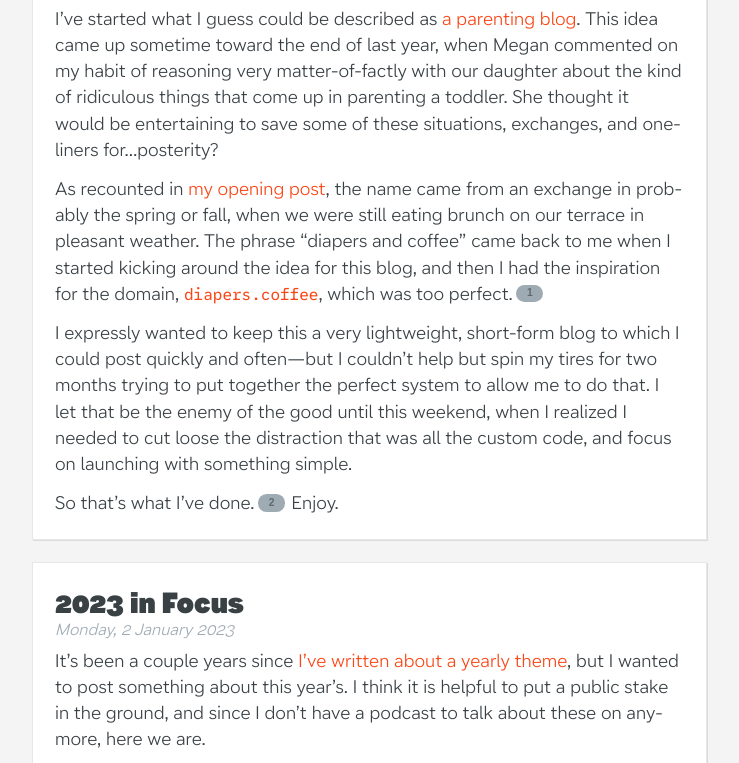
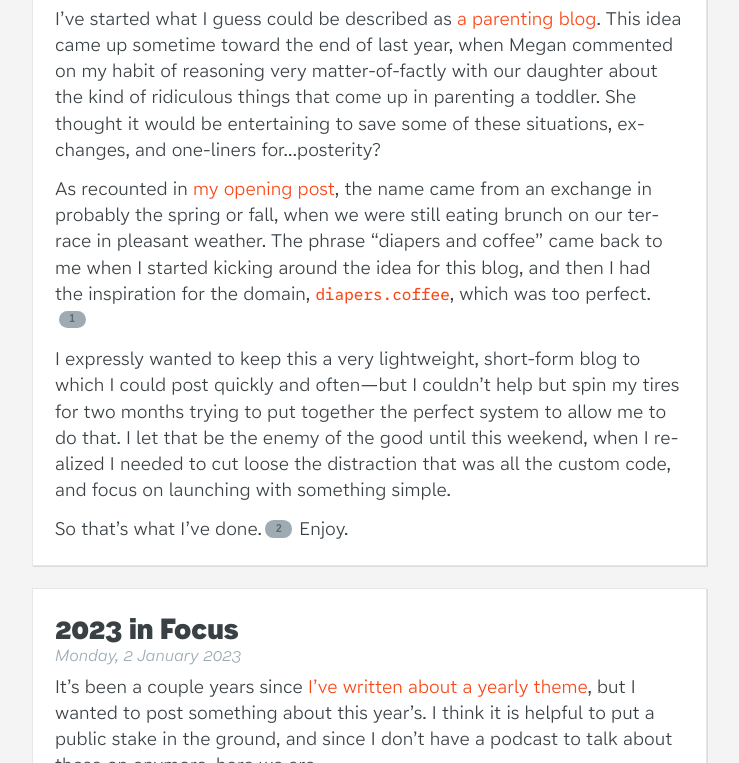
Before and after one commit to slunsford/seanlunsford.com, an Eleventy site: page src/index.njk in a window 1280 px wide. Shown: the part 179-942 px from the top of the page, without its empty margins (271-1010 px from the left). Built offline with nearby package versions, Linux system fonts and the light colour scheme; Eleventy itself is replaced by a stand-in of ours; files that its build step writes are made by us from their sources; a web font is replaced by a local one; what eleventy-plugin-dynamic-categories would draw is missing.

Commit message:
Use static font for text sizes

```diff
--- a/assets/css/fonts.css
+++ b/assets/css/fonts.css
@@ -26,53 +26,40 @@
 }
 
 @font-face {
-	font-family: 'Lang Gothic';
-	src: url('/assets/fonts/ATLangGothic-Regular.woff2') format('woff2');
+	font-family: 'Name Sans Text';
+	src: url('/assets/fonts/ATNameSansText-Light.woff2') format('woff2');
+	font-weight: 300;
+}
+
+@font-face {
+	font-family: 'Name Sans Text';
+	src: url('/assets/fonts/ATNameSansText-LightItalic.woff2') format('woff2');
+	font-weight: 300;
+	font-style: italic;
+}
+
+@font-face {
+	font-family: 'Name Sans Text';
+	src: url('/assets/fonts/ATNameSansText-Regular.woff2') format('woff2');
 	font-weight: 400;
 }
 
 @font-face {
-	font-family: 'Lang Gothic';
-	src: url('/assets/fonts/ATLangGothic-RegularItalic.woff2') format('woff2');
+	font-family: 'Name Sans Text';
+	src: url('/assets/fonts/ATNameSansText-Italic.woff2') format('woff2');
 	font-weight: 400;
 	font-style: italic;
 }
 
 @font-face {
-	font-family: 'Lang Gothic';
-	src: url('/assets/fonts/ATLangGothic-Medium.woff2') format('woff2');
-	font-weight: 500;
-}
-
-@font-face {
-	font-family: 'Lang Gothic';
-	src: url('/assets/fonts/ATLangGothic-MediumItalic.woff2') format('woff2');
-	font-weight: 500;
-	font-style: italic;
-}
-
-@font-face {
-	font-family: 'Lang Gothic';
-	src: url('/assets/fonts/ATLangGothic-Bold.woff2') format('woff2');
+	font-family: 'Name Sans Text';
+	src: url('/assets/fonts/ATNameSansText-Bold.woff2') format('woff2');
 	font-weight: 700;
 }
 
 @font-face {
-	font-family: 'Lang Gothic';
-	src: url('/assets/fonts/ATLangGothic-BoldItalic.woff2') format('woff2');
+	font-family: 'Name Sans Text';
+	src: url('/assets/fonts/ATNameSansText-BoldItalic.woff2') format('woff2');
 	font-weight: 700;
 	font-style: italic;
 }
-
-@font-face {
-	font-family: 'Lang Gothic';
-	src: url('/assets/fonts/ATLangGothic-ExtraBold.woff2') format('woff2');
-	font-weight: 800;
-}
-
-@font-face {
-	font-family: 'Lang Gothic';
-	src: url('/assets/fonts/ATLangGothic-ExtraBoldItalic.woff2') format('woff2');
-	font-weight: 800;
-	font-style: italic;
-}
--- a/assets/css/style.css
+++ b/assets/css/style.css
@@ -12,8 +12,10 @@
   --accent-color: #fa4616;
 
   --default-font-features: "onum";
-  --small-caps: var(--default-font-features), "c2sc", "smcp";
+  --small-caps: var(--default-font-features), "smcp";
+  --all-small-caps: var(--default-font-features), "c2sc", "smcp";
 
+  --sans-text: 'Name Sans Text', sans-serif;
   --sans: 'Name Sans', sans-serif;
   --slab: Lang, serif;
   --mono: 'Name Mono', monospace;
@@ -85,12 +87,14 @@
 
 h1 {
   font-size: var(--font-size-plus-3);
-  font-weight: 1000;
+  font-weight: 900;
 }
 
 h2 {
+  font-family: var(--slab);
   font-size: var(--font-size-plus-2);
-  font-weight: 800;
+  font-weight: 700;
+  font-feature-settings: var(--default-font-features), 'smcp';
 }
 
 h3 {
@@ -123,6 +127,7 @@
   -webkit-hyphens: auto;
   hyphens: auto;
   hanging-punctuation: first;
+  font-family: var(--sans-text);
 }
 
 code,
@@ -161,13 +166,13 @@
 } */
 
 acronym, .small-caps {
-  font-feature-settings: var(--small-caps);
+  font-feature-settings: var(--all-small-caps);
 }
 
 .nav,
 .pagination,
 .site-footer {
-  font-feature-settings: var(--small-caps);
+  font-feature-settings: var(--all-small-caps);
 }
 
 blockquote {
@@ -384,7 +389,7 @@
 
 .site-description {
   margin: 0;
-  font-family: var(--sans);
+  font-family: var(--sans-text);
   font-size: var(--font-size-minus-1);
   font-weight: 300;
   font-style: italic;
@@ -401,7 +406,7 @@
   font-family: var(--slab);
   font-size: var(--font-size-minus-1);
   font-weight: 300;
-  font-feature-settings: var(--small-caps);
+  font-feature-settings: var(--all-small-caps);
   letter-spacing: 1px;
 }
 
@@ -516,6 +521,7 @@
 }
 
 .post-meta {
+  font-family: var(--sans-text);
   font-size: var(--font-size-minus-1);
   color: var(--secondary-text-color);
   font-weight: 300;
@@ -562,9 +568,9 @@
   margin: 0;
   font-family: var(--sans);
   font-size: var(--font-size-plus-5);
-  font-weight: 200;
+  font-weight: 100;
   font-style: normal;
-  font-feature-settings: var(--small-caps);
+  /* font-feature-settings: var(--all-small-caps); */
 }
 
 .tag-image {
@@ -572,6 +578,7 @@
 }
 
 .collection-description {
+  font-family: var(--sans-text);
   font-size: var(--font-size-minus-1);
   font-style: italic;
   font-weight: 300;
```
Also changed, not shown: assets/fonts/ATNameSansText-Bold.woff2 (added), assets/fonts/ATNameSansText-BoldItalic.woff2 (added), assets/fonts/ATNameSansText-Italic.woff2 (added), assets/fonts/ATNameSansText-Light.woff2 (added), assets/fonts/ATNameSansText-LightItalic.woff2 (added), assets/fonts/ATNameSansText-Regular.woff2 (added).
